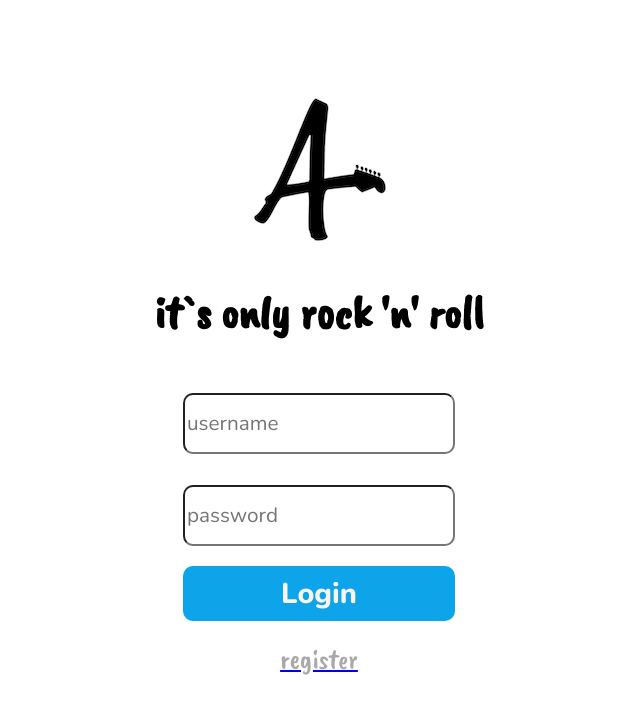
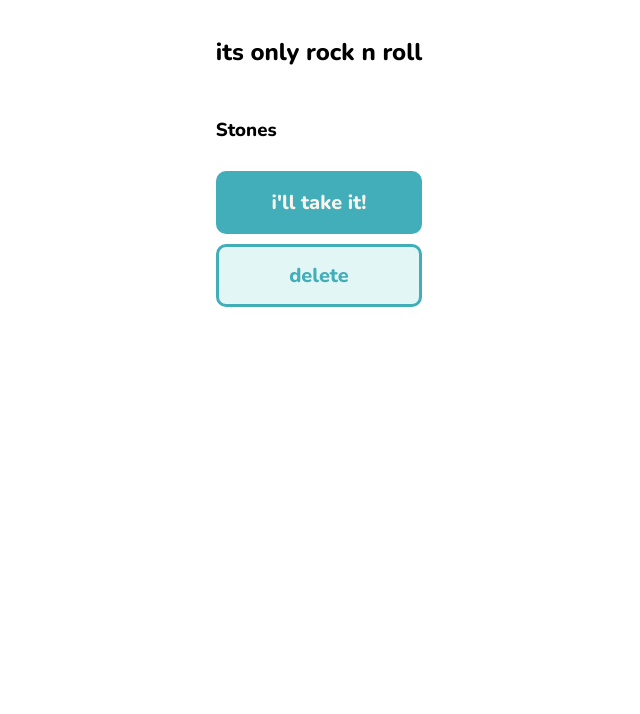
Before and after one commit to BorisMichaelRandebrock/its-only-rock-n-roll-front, a React (Create React App) app: page /songlist in a window 1280 px wide. Before the commit this address led to /login. Shown: the top 714 px of the page, without its empty margins (321-961 px from the left). Built offline with nearby package versions, Linux system fonts and the light colour scheme; sample sign-in values are in the browser's storage.

Commit message:
fix of minor code-smells

```diff
--- a/src/App.js
+++ b/src/App.js
@@ -35,7 +35,7 @@ function App() {
       const userInfo = jwtDecode(token);
 
       dispatch(loginActionCreator(userInfo));
-      navigate("/");
+      navigate("/songlist");
     }
   }, [dispatch, navigate, logged]);
 
--- a/src/components/LoginForm/LoginForm.js
+++ b/src/components/LoginForm/LoginForm.js
@@ -2,7 +2,7 @@ import { /* useEffect, */ useState } from "react";
 import { useDispatch } from "react-redux";
 import { Link } from "react-router-dom";
 import { loginThunk } from "../../redux/thunks/userThunks";
-import LoginFormStyle from "./../PageStyle";
+import PageStyle from "./../PageStyle";
 
 const LoginForm = () => {
   const dispatch = useDispatch();
@@ -13,15 +13,6 @@ const LoginForm = () => {
   };
 
   const [formValue, setFormValue] = useState(initialFormValue);
-  // const [buttonDisabled /* setButtonDisabled */] = useState(initialFormValue);
-
-  /*  useEffect(() => {
-    if (formValue.username !== "" && formValue.name) {
-      setButtonDisabled(false);
-    } else {
-      setButtonDisabled(true);
-    }
-  }, [formValue]); */
 
   const handleInputChange = (event) => {
     setFormValue({ ...formValue, [event.target.id]: event.target.value });
@@ -36,7 +27,7 @@ const LoginForm = () => {
   };
 
   return (
-    <LoginFormStyle>
+    <PageStyle>
       <img
         className="logo"
         alt="logo showing an A with a guitaras the a-slash"
@@ -60,10 +51,7 @@ const LoginForm = () => {
           onChange={handleInputChange}
           placeholder="password"
         />
-        <button
-          type="submit"
-          /* disabled={buttonDisabled} */ className="form-button"
-        >
+        <button type="submit" className="form-button">
           Login
         </button>
 
@@ -71,7 +59,7 @@ const LoginForm = () => {
           <span>register</span>
         </Link>
       </form>
-    </LoginFormStyle>
+    </PageStyle>
   );
 };
 
--- a/src/components/PageStyle.js
+++ b/src/components/PageStyle.js
@@ -1,6 +1,6 @@
 import styled from "styled-components";
 
-const LoginFormStyle = styled.div`
+const PageStyle = styled.div`
   @import url("https://fonts.googleapis.com/css2?family=Caveat+Brush&family=Nunito:wght@400;800&family=Quicksand&display=swap");
   width: 100%;
   display: flex;
@@ -26,7 +26,7 @@ const LoginFormStyle = styled.div`
     visibility: hidden;
   }
   .logo {
-    margin-top: 50px;
+    margin-top: 25px;
   }
   input {
     height: 55px;
@@ -69,4 +69,4 @@ const LoginFormStyle = styled.div`
   }
 `;
 
-export default LoginFormStyle;
+export default PageStyle;
--- a/src/components/RegisterForm/RegisterForm.js
+++ b/src/components/RegisterForm/RegisterForm.js
@@ -2,7 +2,7 @@ import { useEffect, useState } from "react";
 import { useDispatch } from "react-redux";
 import { Link } from "react-router-dom";
 import { registerThunk } from "../../redux/thunks/userThunks";
-import RegisterFormStyle from "./../PageStyle";
+import PageStyle from "./../PageStyle";
 
 const RegisterForm = () => {
   const dispatch = useDispatch();
@@ -42,7 +42,7 @@ const RegisterForm = () => {
   };
 
   return (
-    <RegisterFormStyle>
+    <PageStyle>
       <img
         className="logo"
         alt="logo showing an A with a guitaras the a-slash"
@@ -82,7 +82,7 @@ const RegisterForm = () => {
           <span>login</span>
         </Link>
       </form>
-    </RegisterFormStyle>
+    </PageStyle>
   );
 };
 
--- a/src/components/Song/SongComponent.js
+++ b/src/components/Song/SongComponent.js
@@ -1,11 +1,7 @@
-import SongStyle from "./SongStyleComponent";
+import SongStyle from "./SongStyle";
 import Button from "../Button/Button";
-import { Provider } from "react-redux";
-import SongListPage from "../../pages/SongListPage/SongListPage";
-import SongCollectionPage from "../../pages/SongCollectionPage/SongCollectionPage";
 
 const SongComponent = ({ song: artist, title }) => {
-  const { page } = Provider;
   return (
     <SongStyle>
       <ul className="song-collection">
@@ -16,20 +12,10 @@ const SongComponent = ({ song: artist, title }) => {
           <h3 className="song-collection__artist">Stones</h3>
         </li>
         <li className="song-collection__button">
-          {page === SongListPage ? (
-            <Button
-              text="i'll take it!"
-              styleType="primary"
-              action={() => {}}
-            />
-          ) : (
-            ""
-          )}
-          {page === SongCollectionPage ? (
-            <Button text="delete" styleType="secondary" />
-          ) : (
-            ""
-          )}
+          <Button text="i'll take it!" styleType="primary" action={() => {}} />
+        </li>
+        <li className="song-collection__button">
+          <Button text="delete" styleType="secondary" />
         </li>
       </ul>
     </SongStyle>
--- a/src/pages/UserLoginPage/UserLoginPage.js
+++ b/src/pages/UserLoginPage/UserLoginPage.js
@@ -1,11 +1,11 @@
 import LoginForm from "../../components/LoginForm/LoginForm";
-import RegisterFormStyle from "../../components/PageStyle";
+import PageStyle from "../../components/PageStyle";
 
 const UserLoginPage = () => {
   return (
-    <RegisterFormStyle>
+    <PageStyle>
       <LoginForm />
-    </RegisterFormStyle>
+    </PageStyle>
   );
 };
 export default UserLoginPage;
--- a/src/pages/UserRegisterPage/UserRegisterPage.js
+++ b/src/pages/UserRegisterPage/UserRegisterPage.js
@@ -1,11 +1,11 @@
 import RegisterForm from "../../components/RegisterForm/RegisterForm";
-import LoginFormStyle from "../../components/PageStyle";
+import PageStyle from "../../components/PageStyle";
 
 const UserRegisterPage = () => {
   return (
-    <LoginFormStyle>
+    <PageStyle>
       <RegisterForm />
-    </LoginFormStyle>
+    </PageStyle>
   );
 };
 
--- a/src/redux/thunks/userThunks.js
+++ b/src/redux/thunks/userThunks.js
@@ -18,7 +18,5 @@ export const loginThunk = (userData) => async (dispatch) => {
       localStorage.setItem("token", data.token);
       dispatch(loginActionCreator({ id, username }));
     }
-  } catch (error) {
-    return error;
-  }
+  } catch (error) {}
 };
```
Also changed, not shown: src/components/Song/SongStyle.js (renamed from src/components/Song/SongStyleComponent.js), 2 other files (tests, documents, lock files or other folders).
